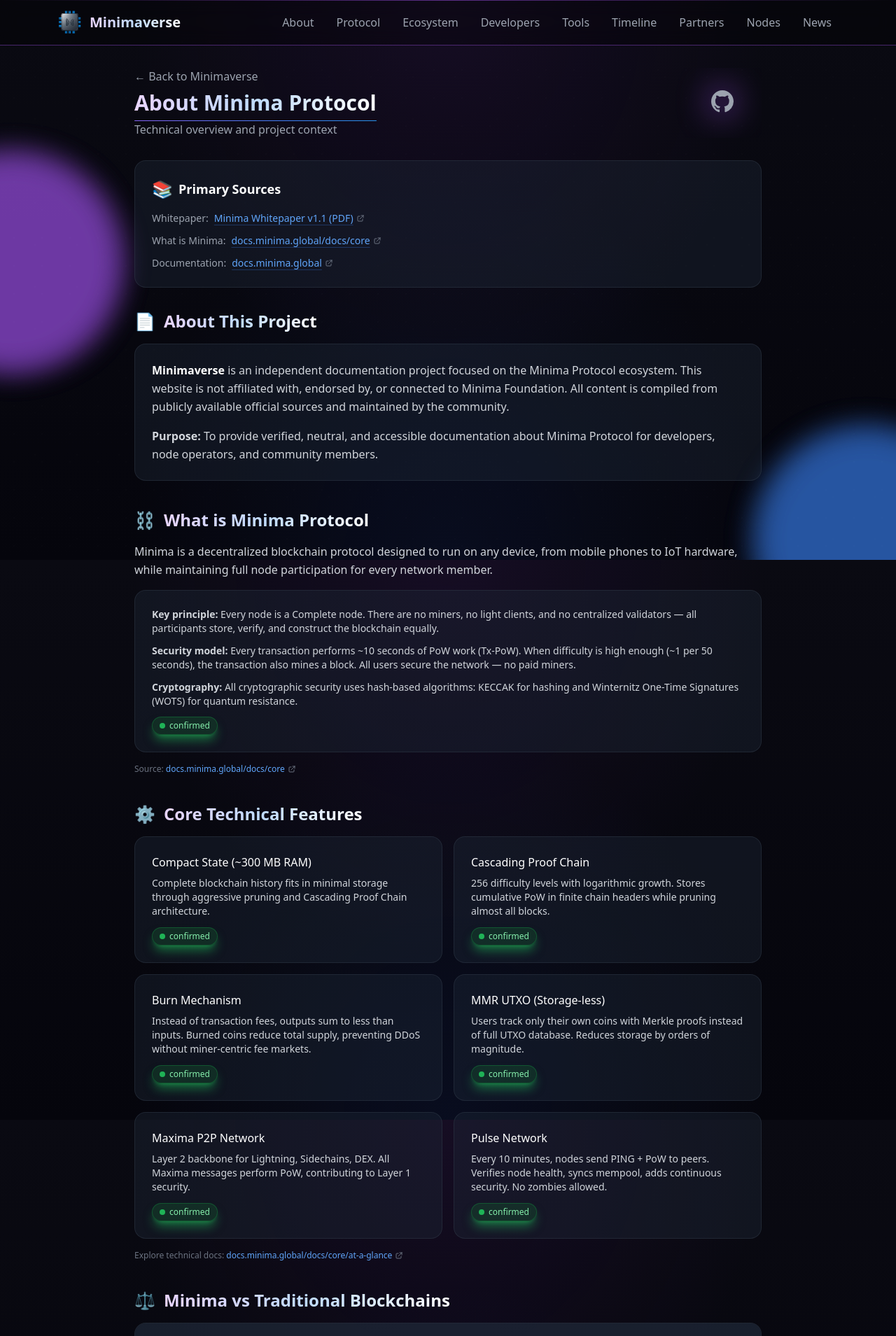
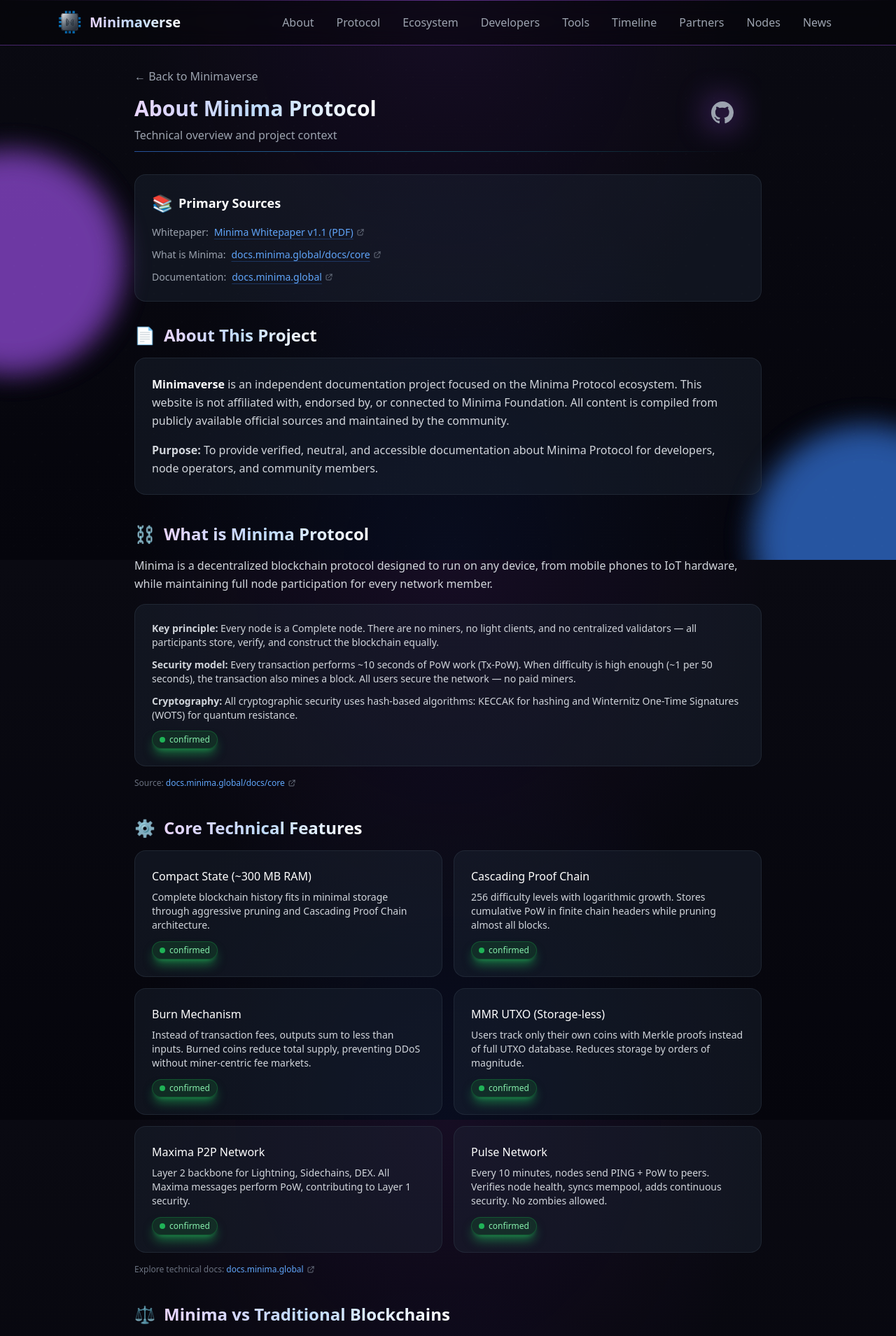
Before and after one commit to KuA1bo/minimaverse-site, a Next.js app: page /about in a window 1280 px wide. Shown: the top 1909 px of the page at 70% size. Built offline with nearby package versions, Linux system fonts and the light colour scheme.

Commit message:
fix: about page header line under subtitle + GitHub icon matches /protocol
- Gradient line moved under subtitle (original style)
- Line: from-blue-500/60 via-cyan-400/40 to-transparent
- GitHub icon: mt-12, w-8 h-8, centered glow
- Unified style with /protocol page

```diff
--- a/src/app/about/page.tsx
+++ b/src/app/about/page.tsx
@@ -1,7 +1,7 @@
 // src/app/about/page.tsx
 // About page - factual overview of Minima Protocol and Minimaverse project
 // Upscayl-style visual enhancements applied (content unchanged)
-// Fixed: header line break + updated date + GitHub icon position & glow + smaller icon + tighter brighter glow + icon lower + core docs link updated
+// Fixed: gradient line under subtitle + GitHub icon matches /protocol
 
 import Link from 'next/link';
 
@@ -77,30 +77,32 @@ export default function AboutPage() {
 
       <BackgroundOrbs />
 
-      {/* Unified Header with gradient accent */}
+      {/* Unified Header with gradient accent - matches /protocol */}
       <header className="mb-8 opacity-0 animate-fade-in-up delay-75 relative">
         <div className="absolute inset-0 bg-gradient-to-r from-purple-500/10 via-blue-500/10 to-cyan-500/10 rounded-2xl opacity-0 hover:opacity-100 transition-opacity duration-500" />
 
         <div className="relative flex justify-between items-start">
-          <div className="relative">
+          {/* Header text block - pb-3 for line spacing */}
+          <div className="relative inline-block w-full pb-3">
             <Link
               href="/"
-              className="text-gray-400 hover:text-white transition-colors block mb-2 group"
+              className="text-gray-400 hover:text-white transition-colors inline-block mb-4 group"
             >
               <span className="group-hover:-translate-x-1 transition-transform duration-300 inline-block">←</span> Back to Minimaverse
             </Link>
-            <h1 className="text-3xl font-bold mb-2 relative block">
+            <h1 className="text-3xl font-bold text-white mb-2">
               <span className="bg-gradient-to-r from-purple-200 via-blue-200 to-white bg-clip-text text-transparent">
                 About Minima Protocol
               </span>
-              <span className="absolute -bottom-2 left-0 right-0 h-px bg-gradient-to-r from-purple-500 via-blue-500 to-cyan-500 rounded-full animate-gradient-x" />
             </h1>
             <p className="text-gray-400">Technical overview and project context</p>
+            {/* Gradient accent line under subtitle - ORIGINAL STYLE: thin, fade right */}
+            <span className="absolute bottom-0 left-0 right-0 h-px bg-gradient-to-r from-blue-500/60 via-cyan-400/40 to-transparent" />
           </div>
 
-          {/* GitHub icon - smaller size, tighter brighter glow, positioned lower, no arrow, shifted left */}
-          <div className="flex items-center justify-end relative -translate-x-10 mt-8">
-            {/* Tighter brighter centered glow - half radius, brighter opacity */}
+          {/* GitHub icon - matches /protocol: lower position, glow centered */}
+          <div className="flex items-center justify-end relative -translate-x-10 mt-12">
+            {/* Centered glow - matches icon size exactly */}
             <div className="absolute inset-0 flex items-center justify-center">
               <div className="w-8 h-8 bg-purple-500/80 rounded-full blur-xl" />
             </div>
@@ -285,10 +287,10 @@ export default function AboutPage() {
           <p className="text-gray-500 text-xs mt-4">
             Explore technical docs:{' '}
             <ExternalLink
-              href="https://docs.minima.global/docs/core/at-a-glance"
+              href="https://docs.minima.global  "
               className="text-blue-400 hover:text-purple-400 underline decoration-blue-500/30 hover:decoration-purple-500/60 underline-offset-4 transition-all duration-300"
             >
-              docs.minima.global/docs/core/at-a-glance
+              docs.minima.global
             </ExternalLink>
           </p>
         </section>
@@ -441,7 +443,7 @@ export default function AboutPage() {
           </p>
         </div>
 
-        {/* Last Updated - enhanced with corrected date */}
+        {/* Last Updated - enhanced */}
         <section className="border-t border-gray-700/40 pt-6 opacity-0 animate-fade-in-up delay-300">
           <p className="text-gray-500 text-sm flex items-center gap-2">
             <span className="w-2 h-2 bg-green-500 rounded-full animate-pulse" />
```
